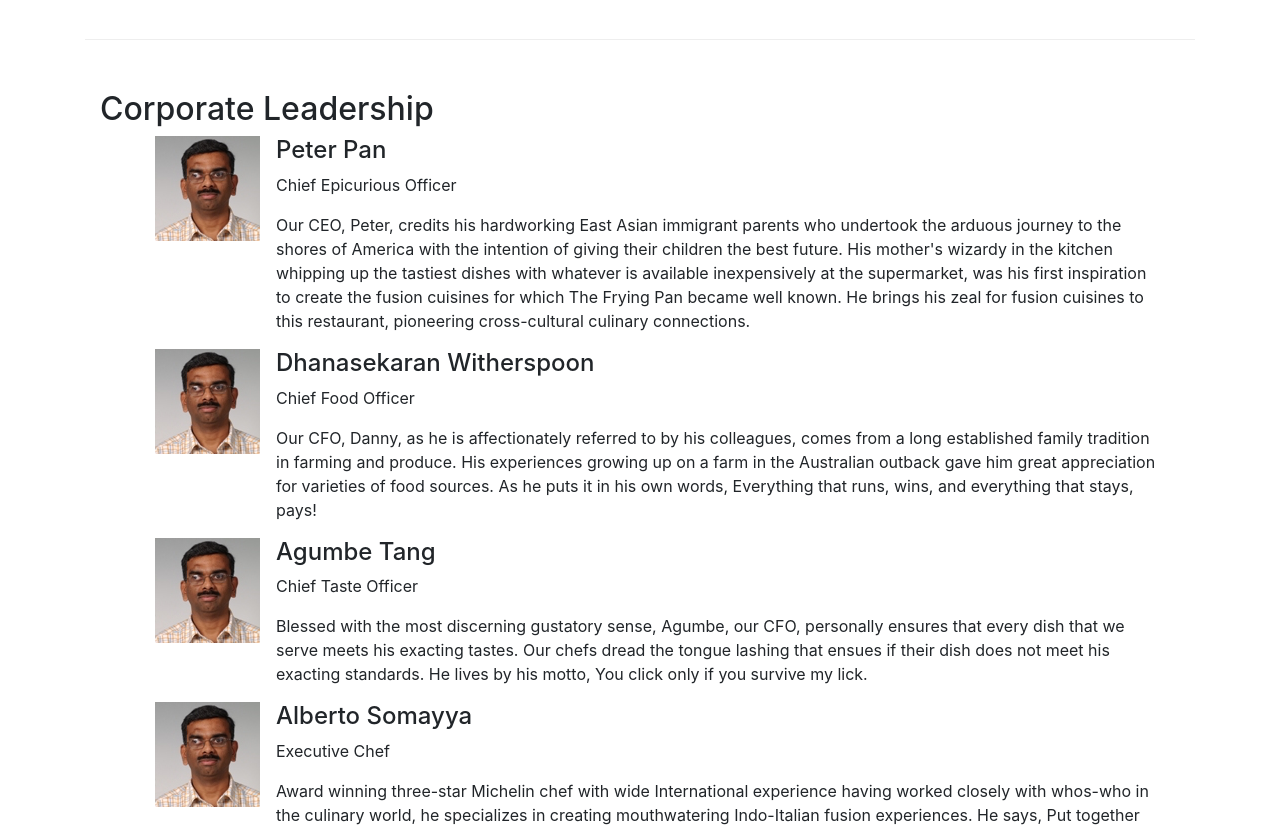
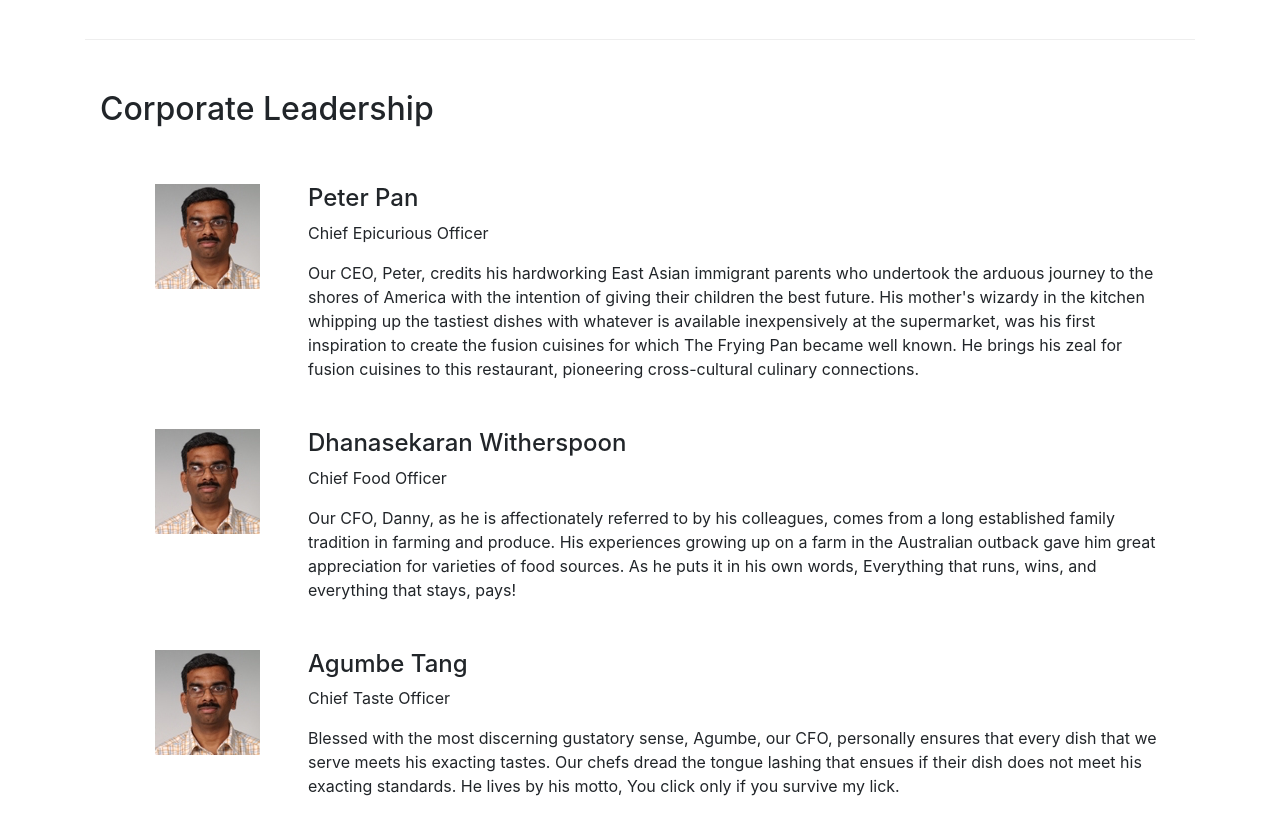
Before and after one commit to sgurmeet/frontent-react-assignments, a React (Create React App) app: page /aboutus in a window 1280 px wide. Shown: the part 940-1767 px from the top of the page. Built offline with nearby package versions, Linux system fonts and the light colour scheme.

Commit message:
Assignment 2 fix

```diff
--- a/src/components/AboutComponent.js
+++ b/src/components/AboutComponent.js
@@ -3,26 +3,18 @@
 import { Link } from 'react-router-dom';
 
 function RenderLeader({leader}) {
-    var imgStyle = {
-        minWidth: "128px",
-    };
-
     return (
-        <div className="container">
-            <p>
-                <Media>
-                    <Media left href="#">
-                        <Media className="mr-3" object src={leader.image} alt={leader.name} />
-                    </Media>
-                    <Media body>
-                        <Media heading>
-                            {leader.name}
-                        </Media>
-                        <p>{leader.designation}</p>
-                        {leader.description}
-                    </Media>
+        <div key={leader.id} className="col-12 mt-5">
+            <Media tag="li">
+                <Media left middle>
+                    <Media object src={leader.image} alt={leader.name} />
                 </Media>
-            </p>
+                <Media body className="ml-5">
+                    <Media heading>{leader.name}</Media>
+                    <p>{leader.designation}</p>
+                    {leader.description}
+                </Media>
+            </Media>
         </div>
     );
 }
```
